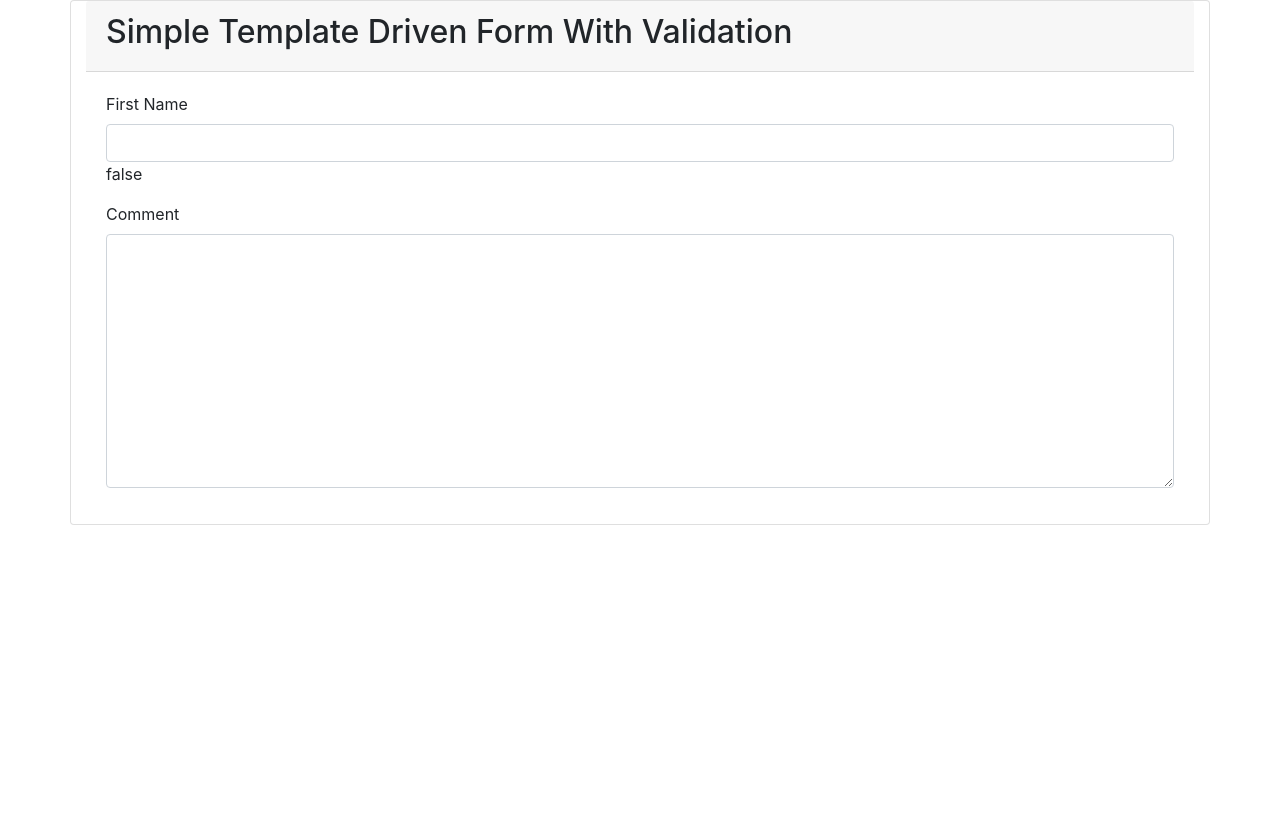
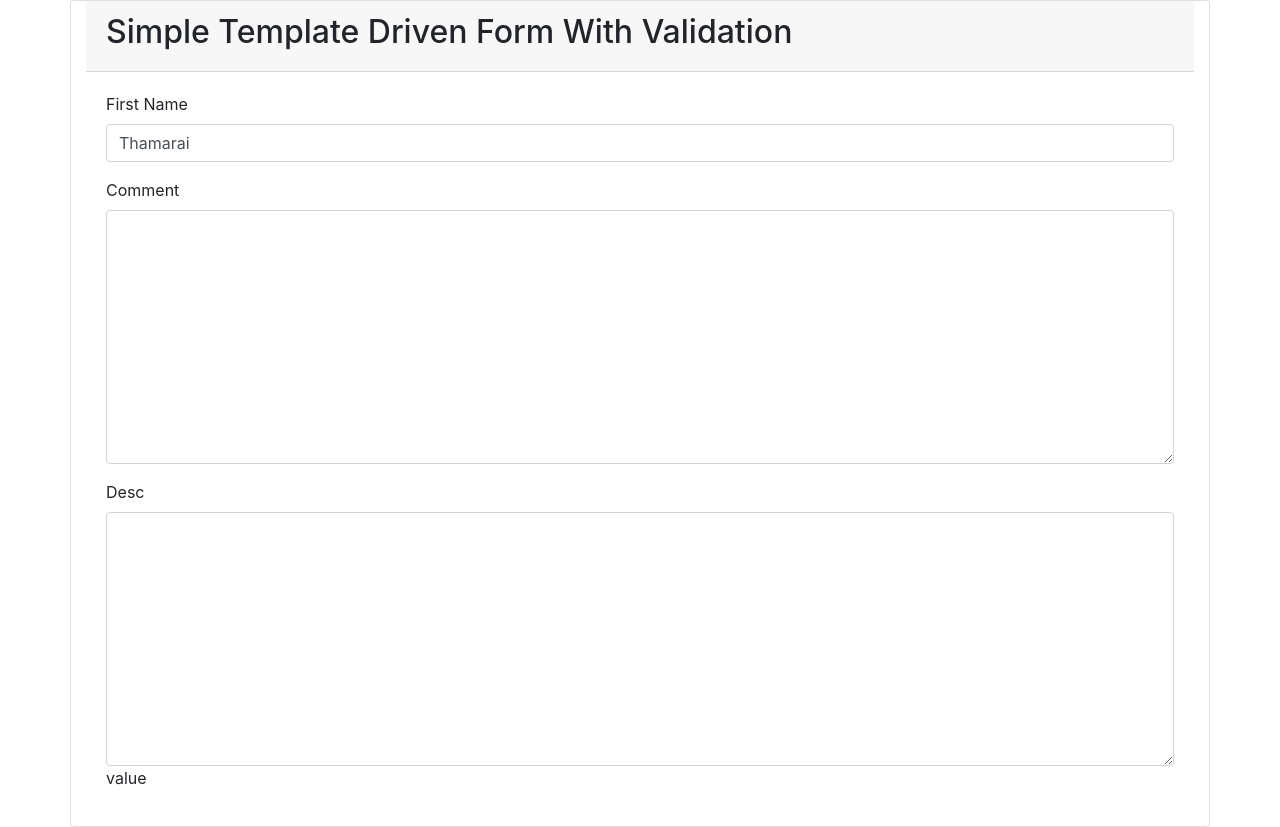
Before and after one commit to thamarais16/simple-template-driven-form-with-validation, an Angular app: page / in a window 1280 px wide. Before the commit the page ends 800 px from the top, so only its background shows below. Built offline with nearby package versions, Linux system fonts and the light colour scheme.

Commit message:
2 files modified

```diff
--- a/src/app/contact-form/contact-form.component.html
+++ b/src/app/contact-form/contact-form.component.html
@@ -8,7 +8,7 @@
       <div class="form-group">
         <label for="firstName">First Name</label>
         <input
-          ngModel
+          [(ngModel)] = "firstName"
           name="firstName"
           type="text"
           class="form-control"
@@ -23,7 +23,6 @@
           <div *ngIf="firstNames.errors.pattern">Not matched pattern</div>
           <div *ngIf="firstNames.errors.required"> The field is required</div>
         </div>
-        {{firstNames.dirty}}
       </div>
       <div class="form-group">
         <label for="commment">Comment</label>
@@ -41,6 +40,29 @@
           commnents required
         </div>
       </div>
+
+      <div class="form-group">
+        <label for="desc">Desc</label>
+        <textarea
+          ngModel
+          name="desc"
+          id="desc"
+          cols="30"
+          rows="10"
+          class="form-control"
+          #desc="ngModel" required>
+        </textarea>
+        value {{desc.value}}
+      </div>
     </form>
   </div>
 </div>
+
+<!-- Template Driven Form validation keys
+1) dirty (default value is false) -- If the input value is changed atleat once  dirty will become true.
+2) pristine (default value is true) -- It is oppsite to dirty. If the value is changed atleat once pristine will become false.
+3) touched  (default value is false) -- If the input field is focussed in  and focussed out atleat once touched will become true.
+4) untouched (default value is true) --  It is oppsite to touched. If the input field is focussed in  and focussed out atleat once touched will become false.
+5) valid (default value is true) --  If any validators like required, pattern, minlength, maxlength etc.. is present and those validation conditions not matched in those cases it become false. If there is no validators it will be true as default.
+6) value -- returns value of that input field.
+-->
--- a/src/app/contact-form/contact-form.component.ts
+++ b/src/app/contact-form/contact-form.component.ts
@@ -7,6 +7,7 @@ import { Component, OnInit } from '@angular/core';
 })
 export class ContactFormComponent implements OnInit {
 
+  public firstName: string = "Thamarai";
   constructor() { }
 
   ngOnInit() {
```
